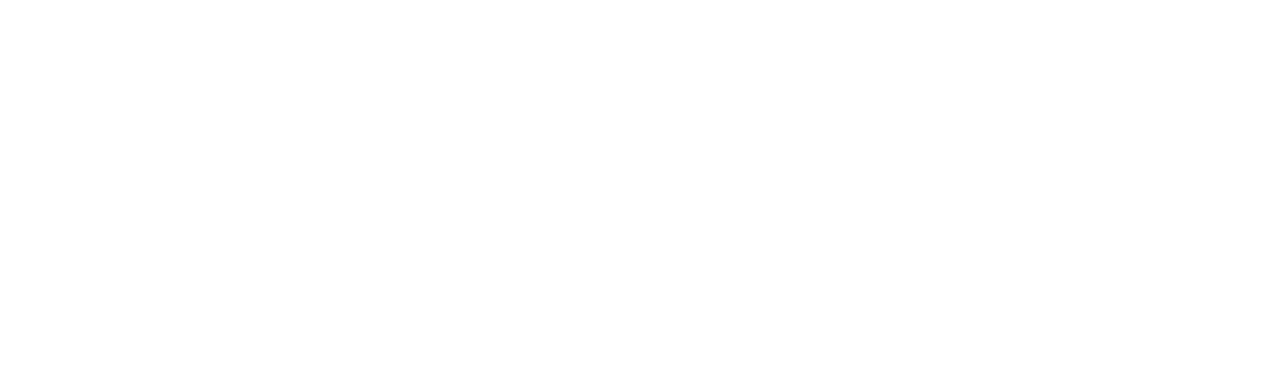
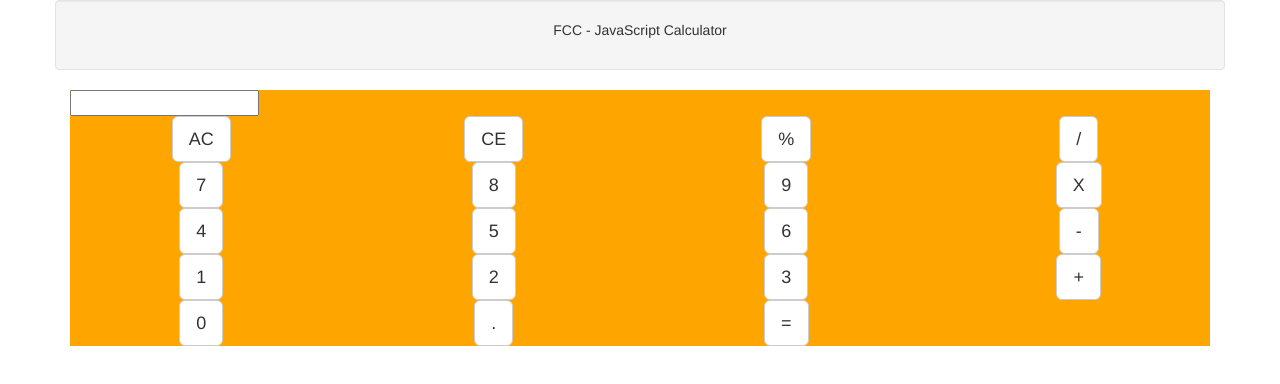
Before and after one commit to StevenXL/freecodecamp, a plain HTML site: page js-calculator/index.html in a window 1280 px wide. Drawn offline with Linux system fonts and the light colour scheme.

Commit message:
Calculator markup.

```diff
--- a/js-calculator/index.html
+++ b/js-calculator/index.html
@@ -14,7 +14,98 @@
   </head>
 
   <body>
+    <div class="container">
+      <div class="row">
+        <div class="col-xs-12 well">
+          <p class="text-center">FCC - JavaScript Calculator</p>
+        </div>
+      </div>
+
+      <div id="calculator">
+
+        <div class="row">
+          <div class="col-md-12">
+            <input type="text" name="text-input" value="">
+          </div>
+        </div>
+
+        <div class="row">
+          <div class="col-md-3">
+            <button class="center-block btn center-block btn-default center-block btn-lg">AC</button>
+          </div>
+          <div class="col-md-3">
+            <button class="center-block btn center-block btn-default center-block btn-lg">CE</button>
+          </div>
+          <div class="col-md-3">
+            <button class="center-block btn center-block btn-default center-block btn-lg">&#37;</button>
+          </div>
+          <div class="col-md-3">
+            <button class="center-block btn center-block btn-default center-block btn-lg">&#47;</button>
+          </div>
+        </div>
+
+        <div class="row">
+          <div class="col-md-3">
+            <button class="center-block btn center-block btn-default center-block btn-lg">7</button>
+          </div>
+          <div class="col-md-3">
+            <button class="center-block btn center-block btn-default center-block btn-lg">8</button>
+          </div>
+          <div class="col-md-3">
+            <button class="center-block btn center-block btn-default center-block btn-lg">9</button>
+          </div>
+          <div class="col-md-3">
+            <button class="center-block btn center-block btn-default center-block btn-lg">X</button>
+          </div>
+        </div>
+
+        <div class="row">
+          <div class="col-md-3">
+            <button class="center-block btn center-block btn-default center-block btn-lg">4</button>
+          </div>
+          <div class="col-md-3">
+            <button class="center-block btn center-block btn-default center-block btn-lg">5</button>
+          </div>
+          <div class="col-md-3">
+            <button class="center-block btn center-block btn-default center-block btn-lg">6</button>
+          </div>
+          <div class="col-md-3">
+            <button class="center-block btn center-block btn-default center-block btn-lg">-</button>
+          </div>
+        </div>
+
+        <div class="row">
+          <div class="col-md-3">
+            <button class="center-block btn center-block btn-default center-block btn-lg">1</button>
+          </div>
+          <div class="col-md-3">
+            <button class="center-block btn center-block btn-default center-block btn-lg">2</button>
+          </div>
+          <div class="col-md-3">
+            <button class="center-block btn center-block btn-default center-block btn-lg">3</button>
+          </div>
+          <div class="col-md-3">
+            <button class="center-block btn center-block btn-default center-block btn-lg">&#43;</button>
+          </div>
+        </div>
+
+        <div class="row">
+          <div class="col-md-3">
+            <button class="center-block btn center-block btn-default center-block btn-lg">0</button>
+          </div>
+          <div class="col-md-3">
+            <button class="center-block btn center-block btn-default center-block btn-lg">.</button>
+          </div>
+          <div class="col-md-3">
+            <button class="center-block btn center-block btn-default center-block btn-lg">=</button>
+          </div>
+        </div>
+
+      </div>
+    </div>
+
     <script src="js/jquery-2.1.4.min.js"></script>
     <script src="js/bootstrap.min.js"></script>
+    <script src="js/main.js"></script>
   </body>
 </html>
```
